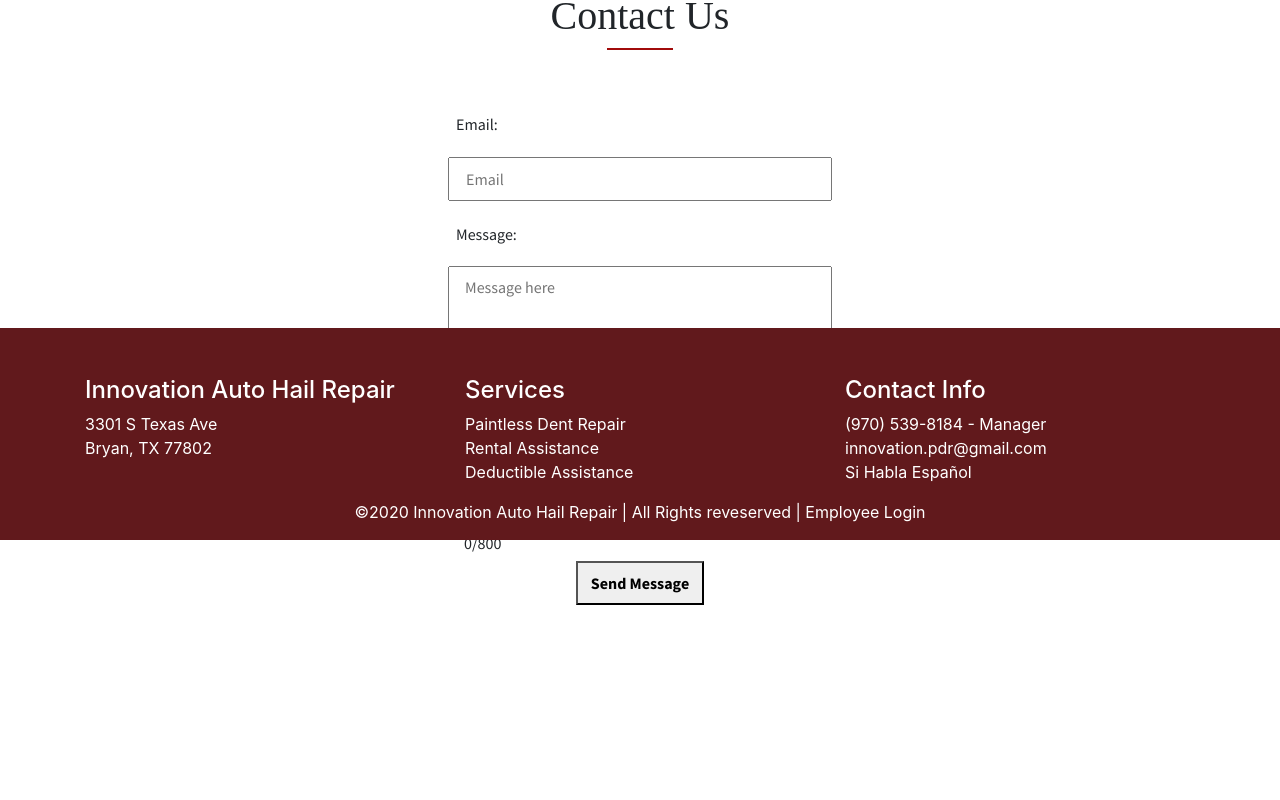
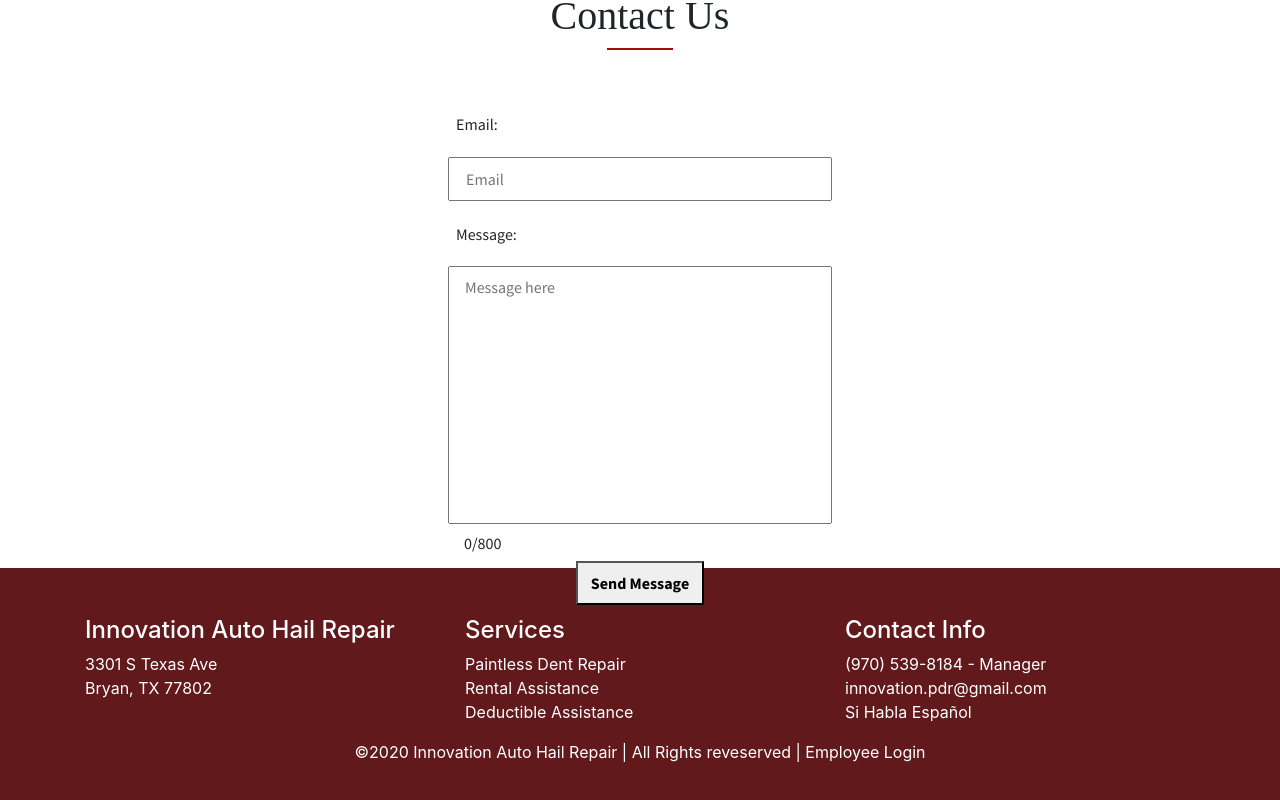
Before and after one commit to JRivera-31/Innovation-Auto-Repair, a Next.js app: page / in a window 1280 px wide. Shown: the part 2468-3268 px from the top of the page. Before the commit the page ends 3144 px from the top, so only its background shows below. Built offline with nearby package versions, Linux system fonts and the light colour scheme; a web font is replaced by a local one.

Commit message:
fixed footer positioning

```diff
--- a/components/ContactForm/form.module.css
+++ b/components/ContactForm/form.module.css
@@ -1,5 +1,5 @@
 .formDiv {
-    height: 50vh;
+    height: 80vh;
     width: 100%;
     display: flex;
     flex-direction: column;
--- a/components/Footer/footer.module.css
+++ b/components/Footer/footer.module.css
@@ -2,8 +2,7 @@
     color: white;
     background-color: #61191C;
     padding-top: 3em;
-    position: relative;
-    bottom: 0;
+    height: 15em;
     width: 100%;
 }
 
```
